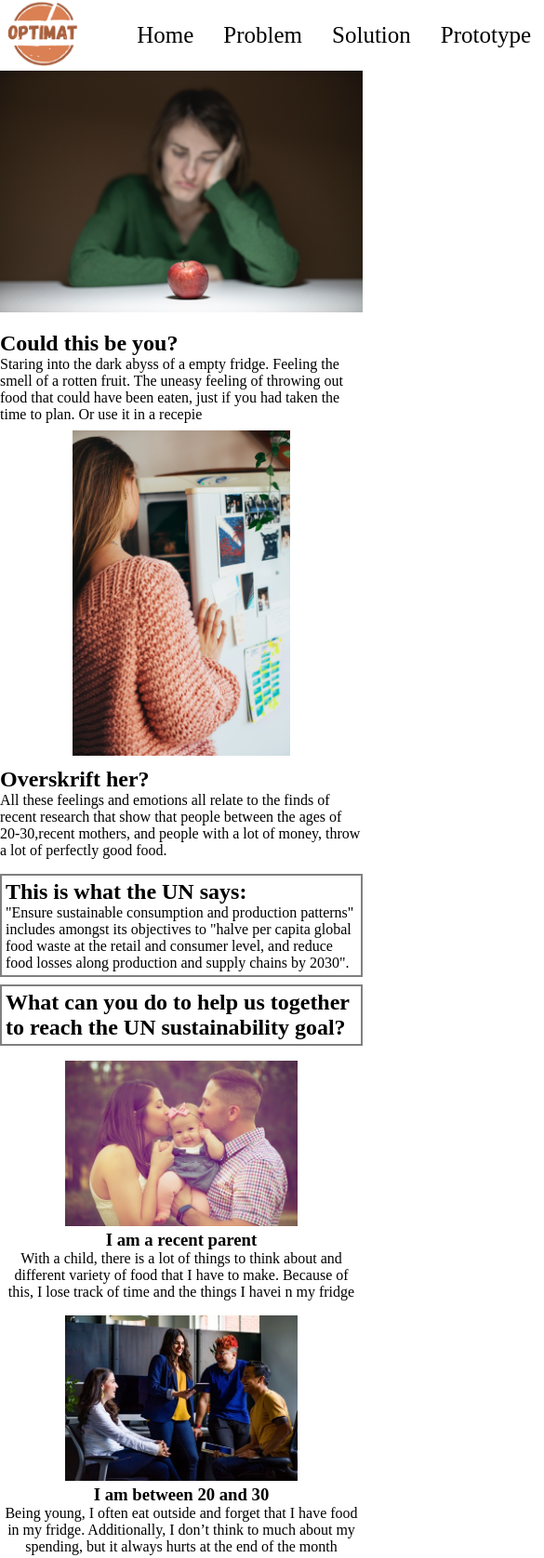
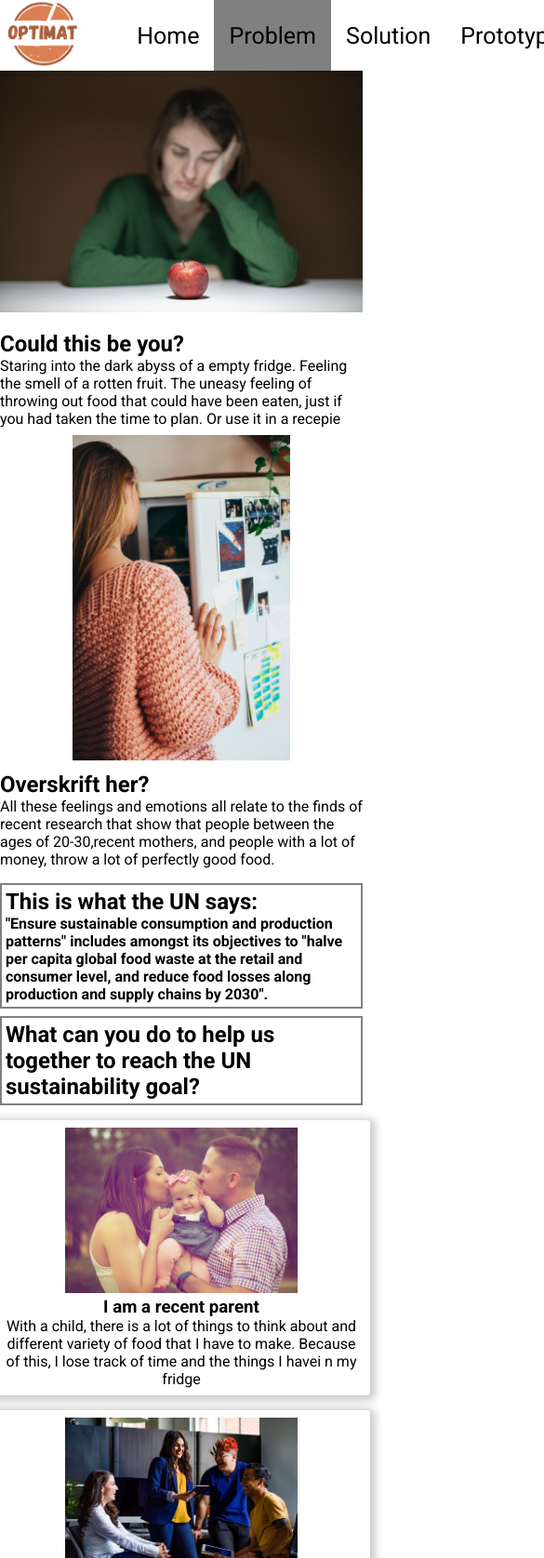
Before and after one commit to Saekon/Web_Final_Project, a plain HTML site: page problem.html in a window 390 px wide. Shown: the top 1676 px of the page at 93% size, 585 px wide, since content can reach past the window. Drawn offline with Linux system fonts and the light colour scheme.

Commit message:
css endringer + små fiks

```diff
--- a/stylesheet/style.css
+++ b/stylesheet/style.css
@@ -1,7 +1,9 @@
+@import url('https://fonts.googleapis.com/css?family=Roboto:300,400,700&display=swap');
+/* Kan fjerne denne om folk ikke liker den? */
 /* Css reset */
 * {
     margin: 0;
-
+    font-family: "roboto", sans-serif;
 }
 /* NavBar */
 header {
@@ -31,7 +33,8 @@ nav a {
 }
 
 nav .active {
-    /* en type styling her */
+    /* en type styling her ?*/
+    background-color: gray;
 }
 
 nav a:hover {
@@ -43,7 +46,7 @@ nav a:hover {
 section {
     display: flex;
     flex-direction: row;
-    justify-content: center; /* Eller center? */
+    justify-content: center; /* Eller space around? */
     margin: 8px 0;
     width: 100%;
 }
@@ -69,11 +72,16 @@ section {
 .problem-question {
     padding: 4px;
     border: solid gray 2px;
+    font-weight: bold;
 }
 .problem-person {
     width: 30%;
     text-align: center;
     margin: 8px;
+    padding: 8px;
+    border-radius: 4px 4px;
+        /* offset-x | offset-y | blur-radius | spread-radius | color */
+        box-shadow: 2px 2px 8px 4px rgba(0, 0, 0, 0.2);
 }
 .problem-solution {
     width: 35%;
@@ -96,6 +104,8 @@ section {
     margin: 8px;
 }
 .solution-img {
+    max-width: 250px;
+    max-height: 150px;
 
 }
 
@@ -113,7 +123,7 @@ section {
     flex-direction: column;
 }
 
-@media only screen and (max-width: 600px) {
+@media only screen and (max-width: 650px) {
     section {
         flex-direction: column;
         align-items: center;
@@ -125,4 +135,9 @@ section {
     .problem-person {
         width: 100%;
     }
+    nav ul {
+        /* flex-direction: column;
+        margin: 20px; */
+        /* Må gjøres responsive */
+    }
 }
```
Also changed, not shown: home.html (+2 -2 lines), solution.html (+1 -1 lines), sources.html (+1 -1 lines), 1 other file.
